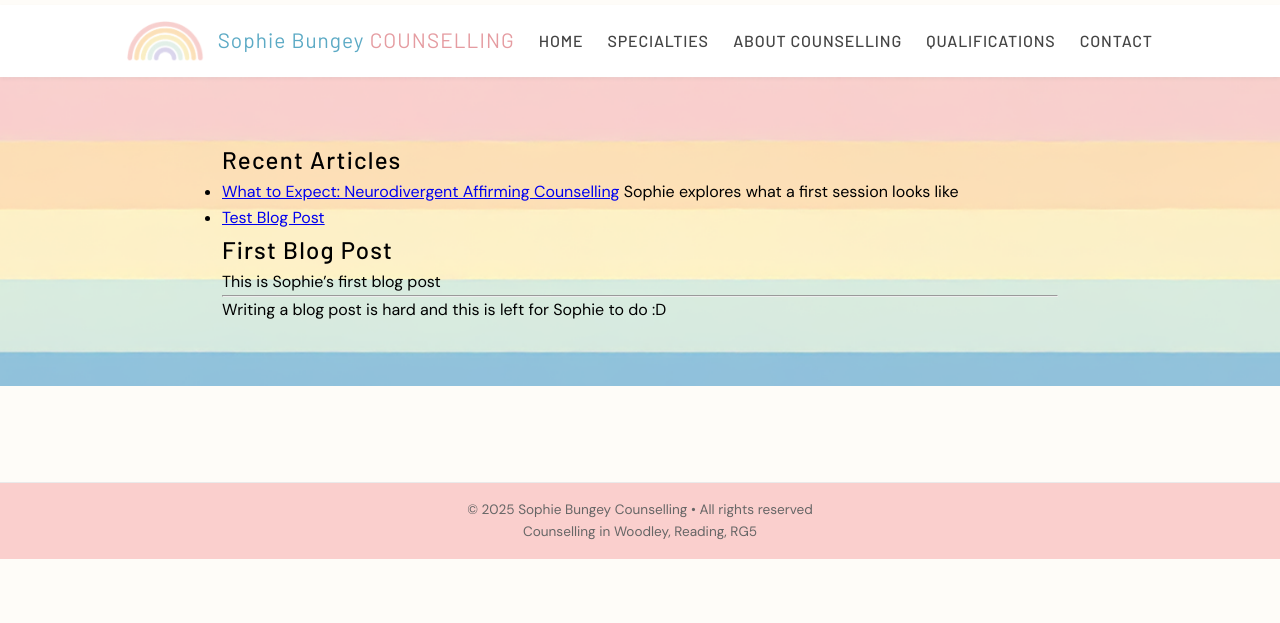
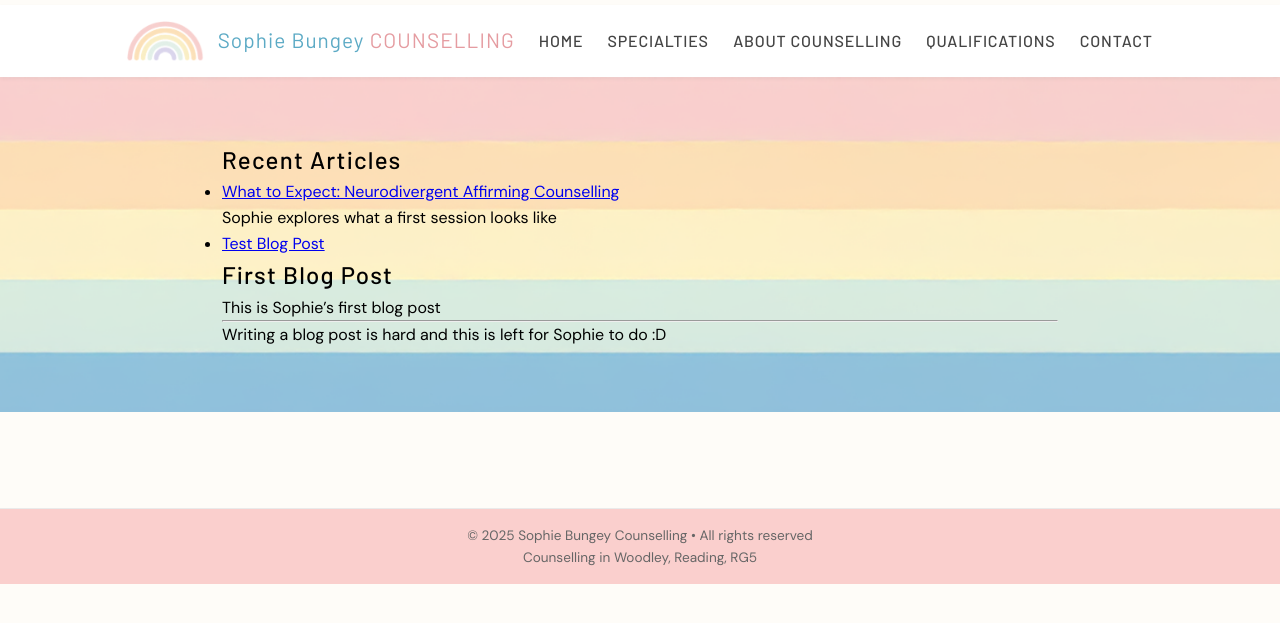
Before and after one commit to Sophie-Care/sophie-care.github.io, a Jekyll site: the page built from blog.html, in a window 1280 px wide. Shown: the top 623 px of the page. Built offline with Jekyll 4.4.1, drawn with Linux system fonts in a browser that asks for light colours; comment, search, counter and statistics services are not loaded.

Commit message:
Add div to blog styling

```diff
--- a/blog.html
+++ b/blog.html
@@ -7,7 +7,9 @@
   {% for post in site.posts %}
     <li>
       <a href="{{ post.url }}">{{ post.title }}</a>
+      <div class="excerpt-content">
       {{ post.excerpt }}
+      </div>
     </li>
   {% endfor %}
 </ul>
```
